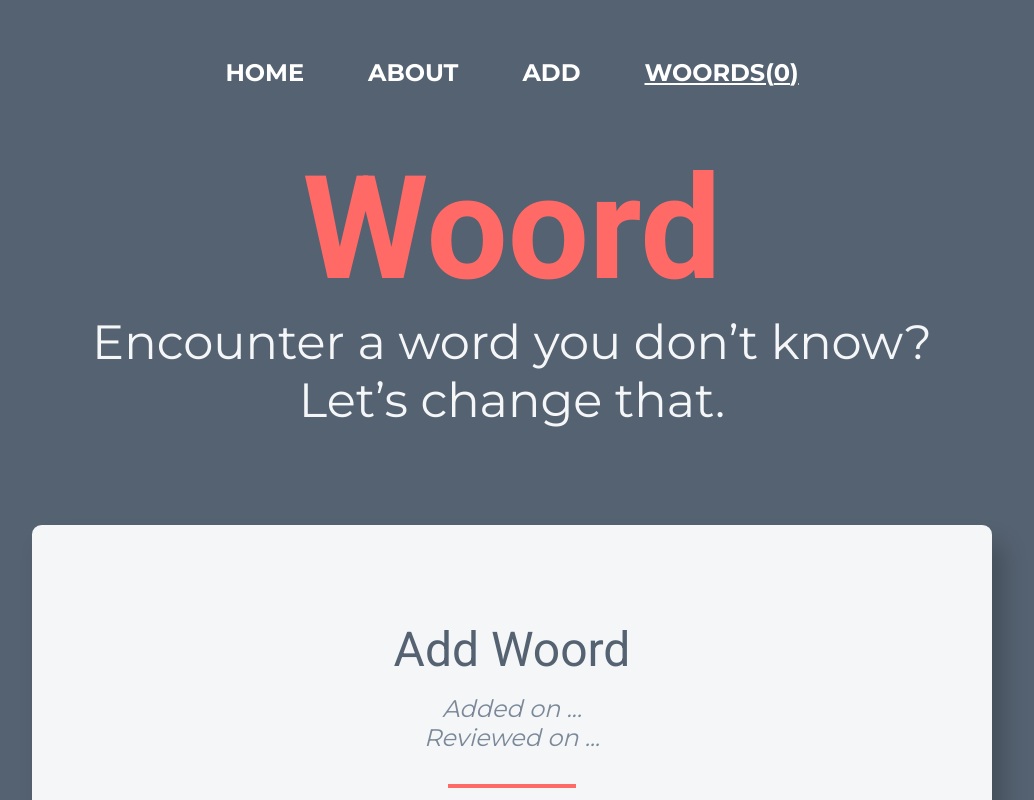
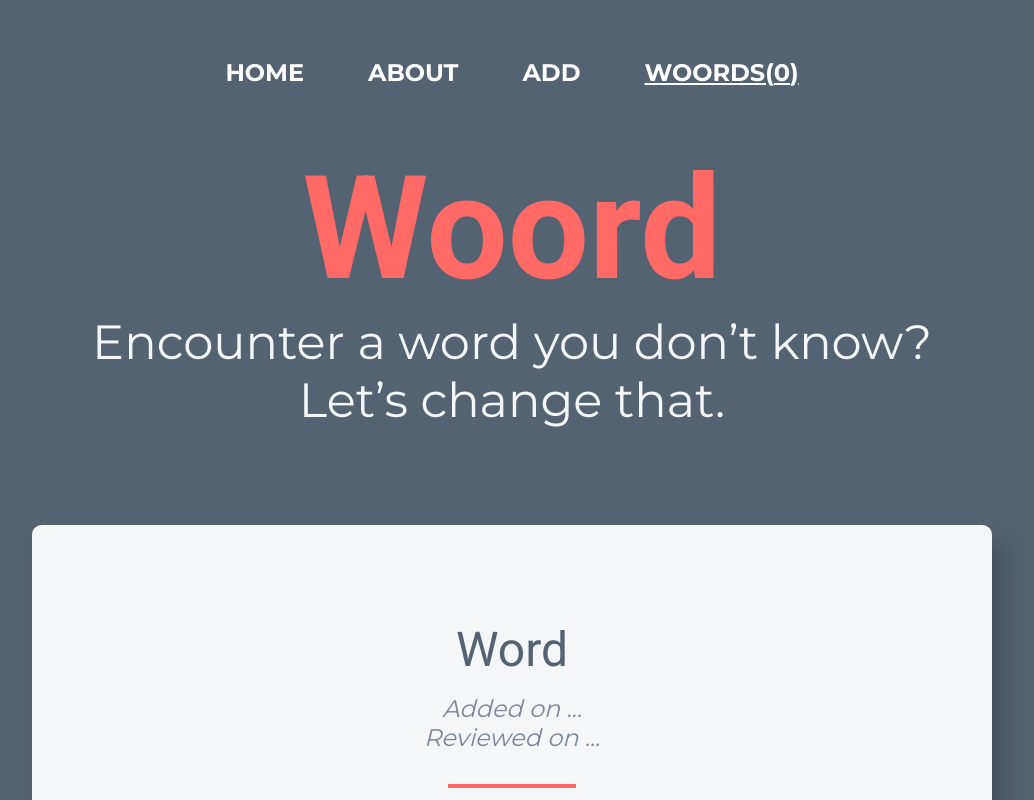
Before and after one commit to cjrpostma/woord, a React (Create React App) app: page /#/woords/1 in a window 1280 px wide. Shown: the top 800 px of the page, without its empty margins (128-1162 px from the left). Built offline with nearby package versions, Linux system fonts and the light colour scheme.

Commit message:
Add selector to find word by id

```diff
--- a/src/containers/WordDetail/WordDetail.js
+++ b/src/containers/WordDetail/WordDetail.js
@@ -34,7 +34,7 @@ class WordDetail extends Component {
     return (
       <section>
         <Header>
-          <StyledHeaderTitle>Add Woord</StyledHeaderTitle>
+          <StyledHeaderTitle>Word</StyledHeaderTitle>
           <StyledHeaderSubtitle>Added on ...</StyledHeaderSubtitle>
           <StyledHeaderSubtitle>Reviewed on ...</StyledHeaderSubtitle>
         </Header>
--- /dev/null
+++ b/src/selectors/index.js
@@ -0,0 +1 @@
+export const findWord = (words, id) => [...words].find(word => word.id === id);
```
